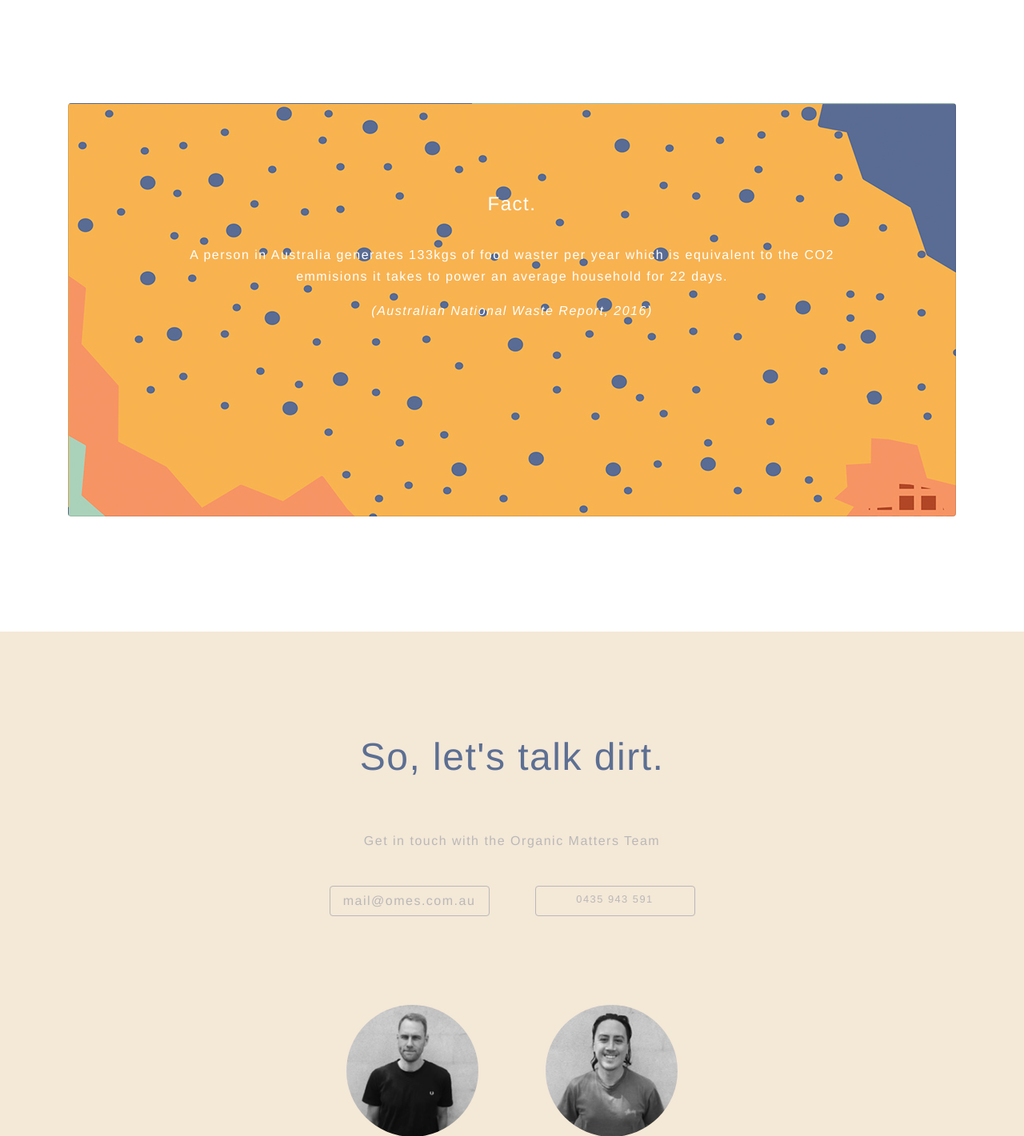
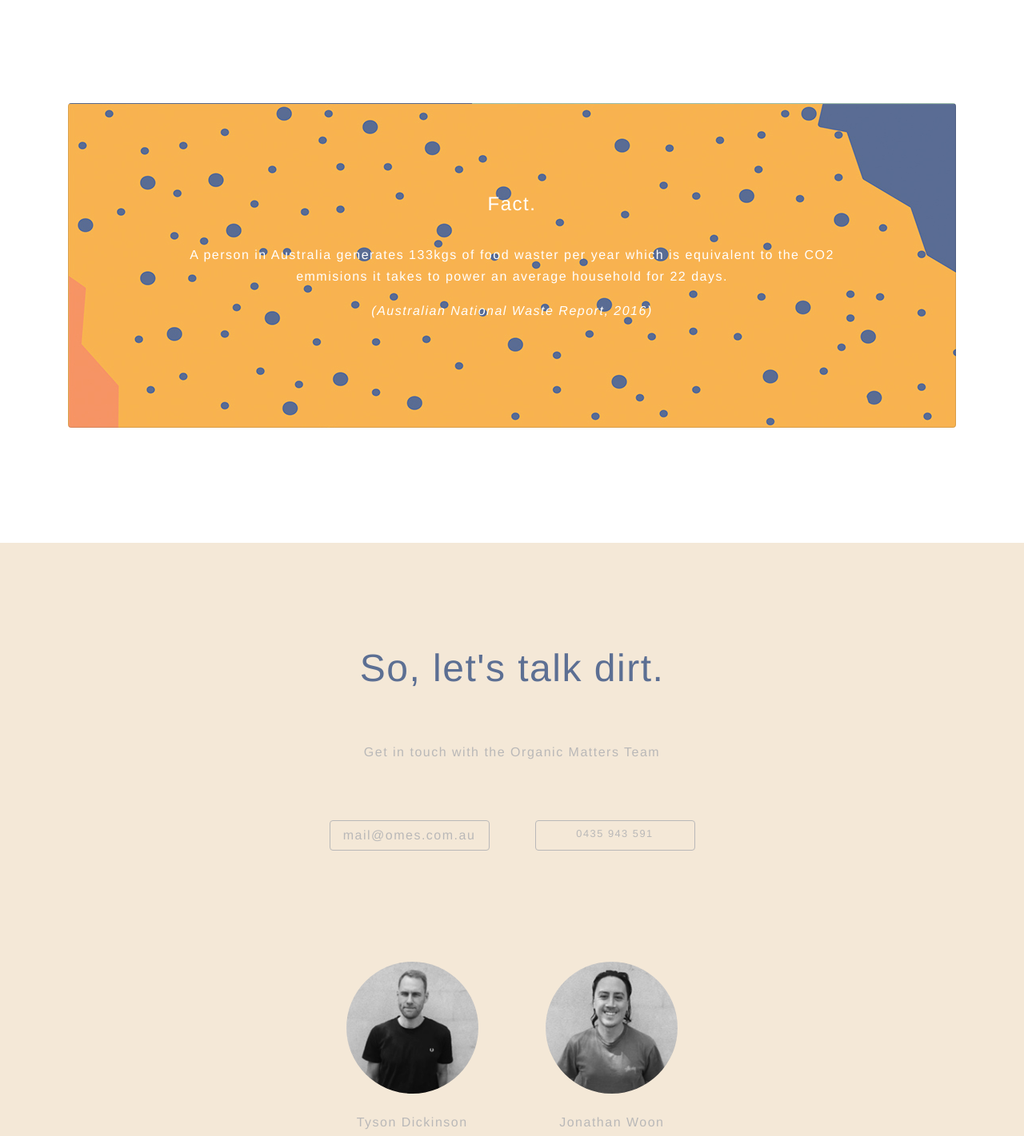
Before and after one commit to Rahel-Weiss/omes, a PHP site: page / in a window 1280 px wide. Shown: the part 3770-5191 px from the top of the page at 80% size. Run offline with PHP 8.4, Linux system fonts and the light colour scheme; some libraries are stand-ins or nearby versions.

Commit message:
info graphics

```diff
--- a/Components/banner.css
+++ b/Components/banner.css
@@ -27,8 +27,6 @@
 }
 
 
-
-
 .banner-content p {
   line-height: 4em;
   letter-spacing: 3px;
--- a/Components/facts.css
+++ b/Components/facts.css
@@ -22,7 +22,7 @@
 
 
 .card-blockquote {
-  padding: 10% 10% 35% 10%;
+  padding: 10% 10% 25% 10%;
   height: 35vh;
 }
 
--- a/Components/talk-dirt.css
+++ b/Components/talk-dirt.css
@@ -61,8 +61,8 @@ margin-bottom: 10%;
   width: 200px;
 }
 
-.btn.email {
-  margin-right: 5%;
+.btn {
+  margin: 2.5%;
 }
 
 /*
--- a/index.html
+++ b/index.html
@@ -46,7 +46,7 @@
       <img class="logo" src="./images/logo.png">
       <h1>Small change, big difference</h1>
       <p class="caps ">Helping you to bring composting to your workplace.</p>
-      <a class="btn btn-outline-secondary " href="#what-we-do">Learn more</a>
+      <a id="learn-more" class="btn btn-outline-secondary " href="#what-we-do">Learn more</a>
 
     </div>
   </div>
@@ -61,7 +61,7 @@
         <br><br>
         <h3 class="blue">All you need to do is seperate organic waste.</h3>
         <br>
-        <p class="caps">We take care of the rest.</p>
+        <p class="caps white">We take care of the rest.</p>
         <div class="row justify-content-center" >
           <div class="col-md-7  text-center">
             <div class="card-img-top  card-one">
--- a/style.css
+++ b/style.css
@@ -55,7 +55,7 @@ a:hover {
 
 .btn-outline-secondary {
   border-color: #b9b8b8 !important;
-  color: #b9b8b8 !important;
+  color: #b9b8b8 !important;;
 }
 
 
@@ -97,9 +97,10 @@ position: relative;
 margin: 0 auto !important;
 }
 
-.card-blockquote {
+.card-outline-secondary {
   font-size: 0.8em;
-  height: 40vh;
+  padding: 10% 10% 35% 10%;
+
 }
 
 }
```
Also changed, not shown: images/Icon_01.png, images/Icon_02.png, images/Icon_03.png, images/Icon_04.png.
